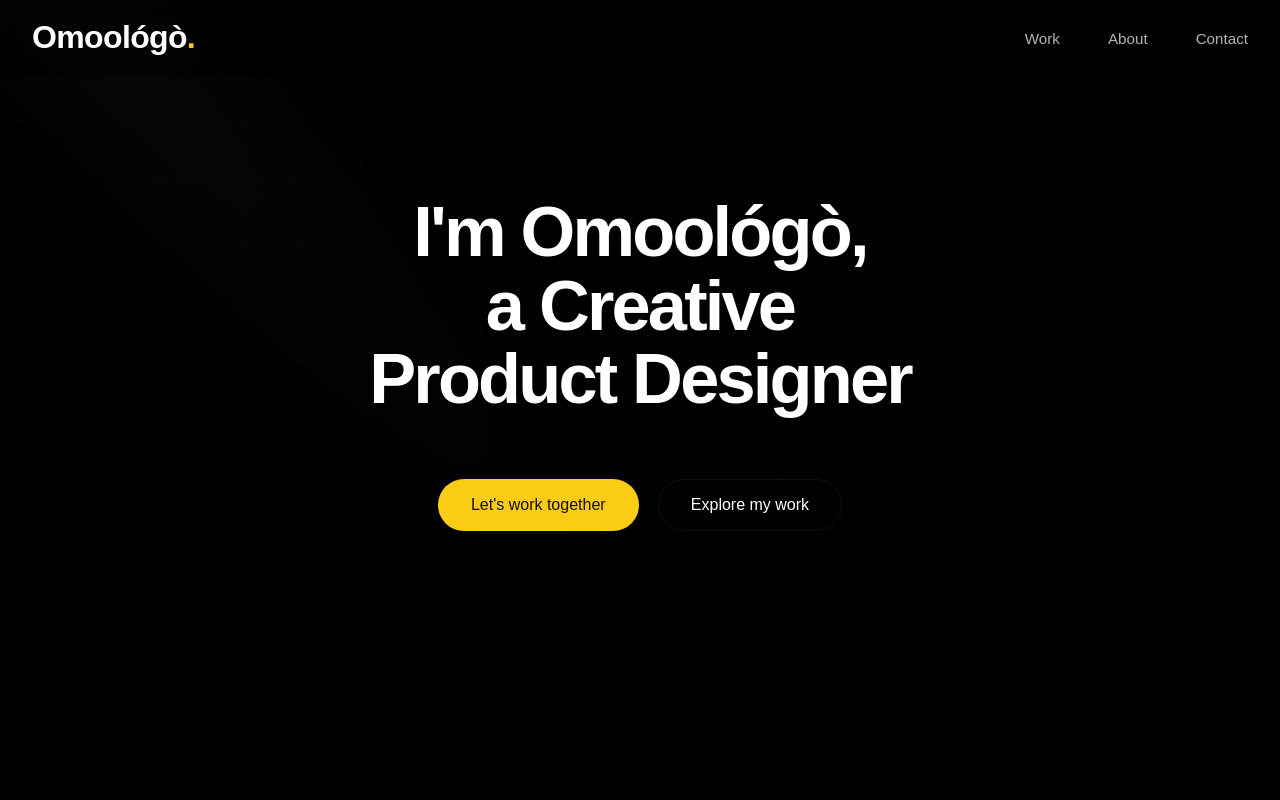
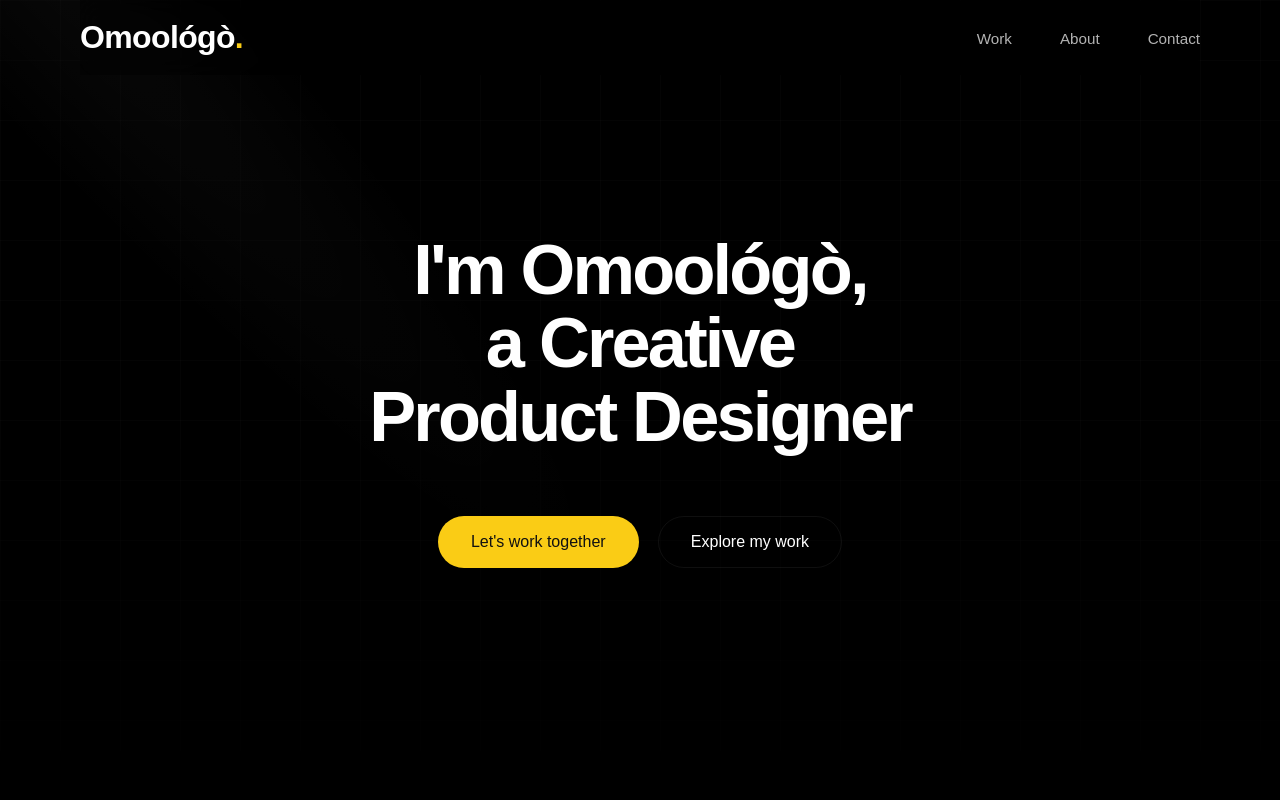
Before and after one commit to busycodingg/Portfolio, a Next.js app: page / in a window 1280 px wide. Shown: the top 800 px of the page. Built offline with nearby package versions, Linux system fonts and the light colour scheme; a web font is replaced by a local one.

Commit message:
Navbar refinement: reverted to sticky position at the top of the viewport.

```diff
--- a/src/app/globals.css
+++ b/src/app/globals.css
@@ -154,7 +154,7 @@ header {
 
 /* --- NAVIGATION & HAMBURGER --- */
 .site-header {
-    position: fixed;
+    position: sticky;
     top: 0;
     left: 0;
     width: 100%;
@@ -162,7 +162,7 @@ header {
     display: flex;
     justify-content: space-between;
     align-items: center;
-    padding: 1.5rem 2rem; /* Added horizontal padding for fixed state */
+    padding: 1.5rem 0; /* Reverted to 0 horizontal padding since it's inside layout-wrapper */
     background-color: rgba(0, 0, 0, 0.4);
     backdrop-filter: blur(12px);
     -webkit-backdrop-filter: blur(12px);
```
